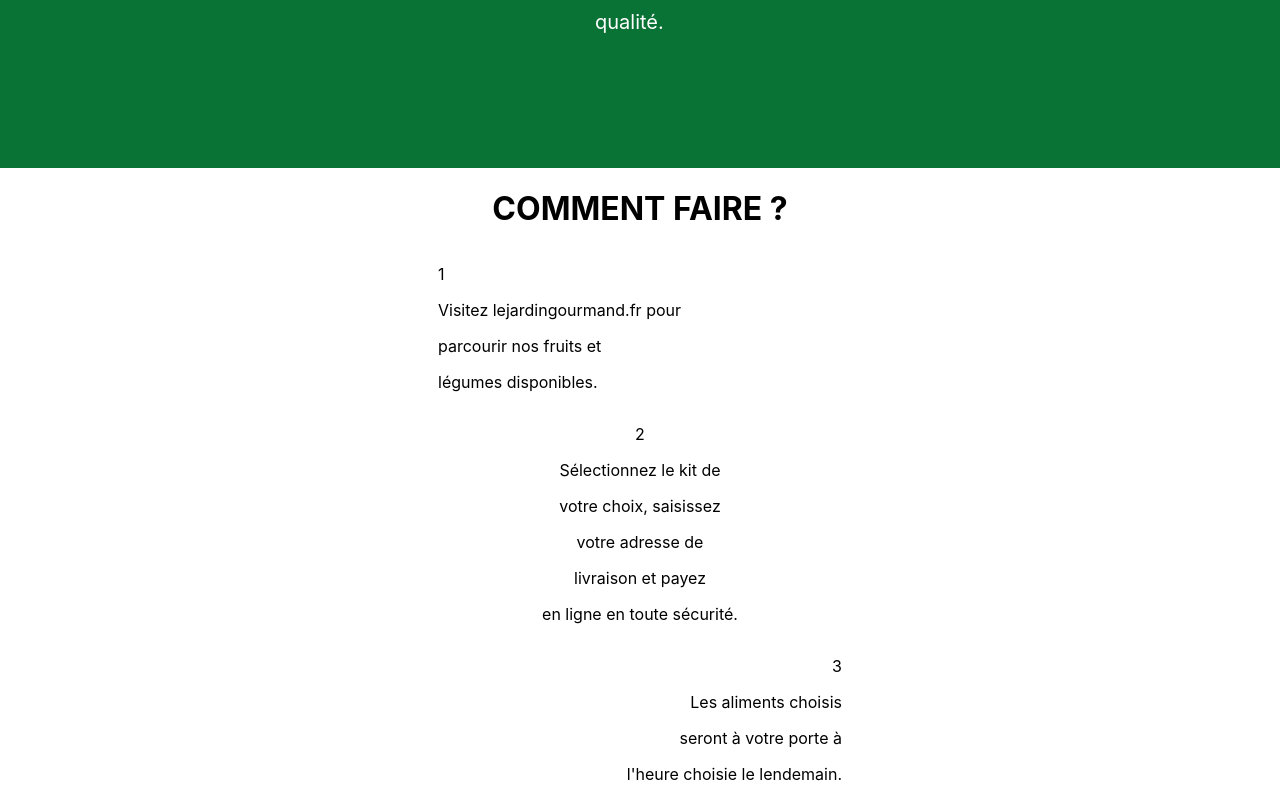
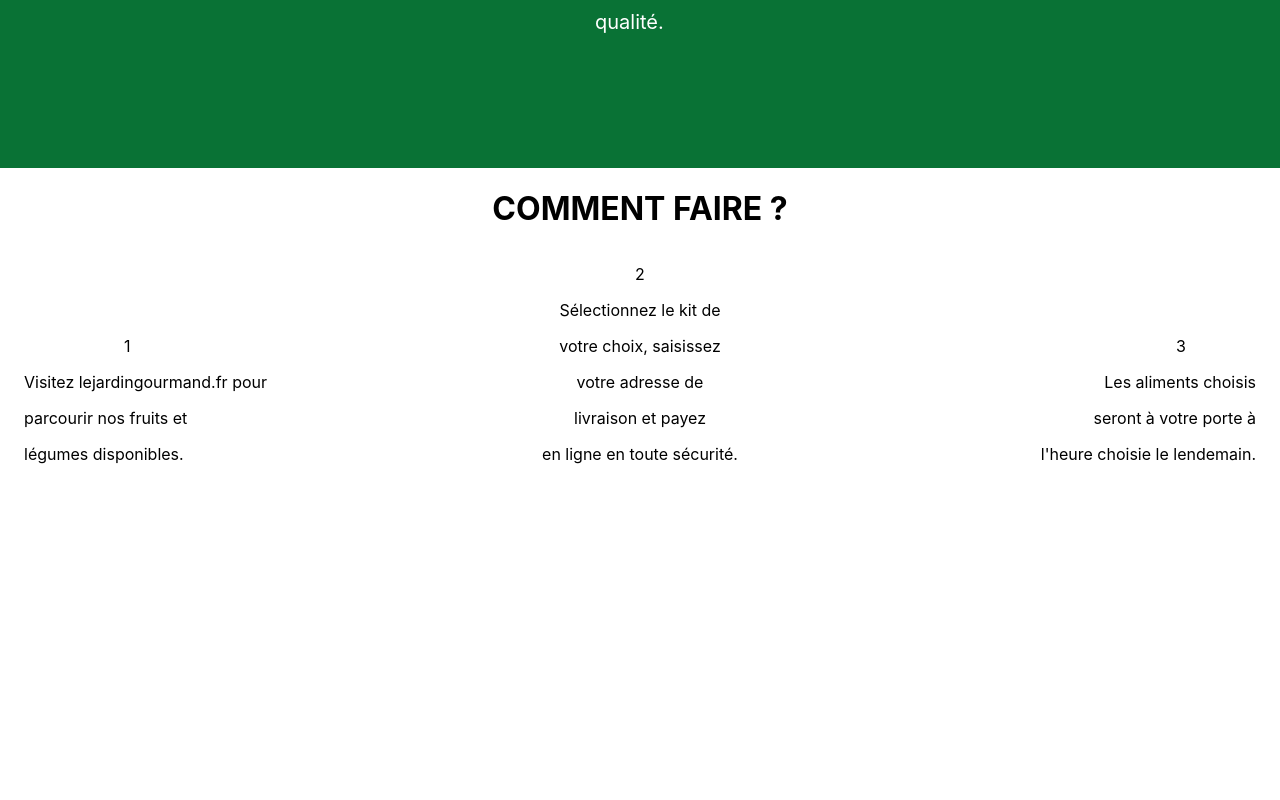
Before and after one commit to Faiz-git99/projetprofessionnel, a React (Create React App) app in the folder fruits-legumes/: page / in a window 1280 px wide. Shown: the part 741-1541 px from the top of the page. After the commit the page ends 1221 px from the top, so only its background shows below. Built offline with nearby package versions, Linux system fonts and the light colour scheme.

Commit message:
ajustement de la page comment faire

```diff
--- a/fruits-legumes/src/styles/fonctionnement.css
+++ b/fruits-legumes/src/styles/fonctionnement.css
@@ -1,16 +1,4 @@
-.fonctionnement {
-    display: flex;
-    flex-direction: column;
-    align-items: center; /* Centrer le contenu verticalement */
-  }
-
-  .commentfaire {
-    display: flex;
-    flex-direction: column;
-    align-items: center;
-    width: 100%;
-  }
-
+/* mise en forme de page fonctionnenement */
   .commentfaire h1 {
     text-transform: uppercase;
     text-align: center;
@@ -28,6 +16,10 @@
     margin-left: 0;
   }
 
+  /* Légère décalage du nombre 1 au centre */
+  .p1 {
+    margin-left: 100px;
+  }
   .prt2 {
     text-align: center; /* Centrer les textes de la deuxième section */
   }
@@ -37,6 +29,10 @@
     margin-right: 0;
   }
 
+.p3 {
+    margin-right: 70px;
+}
+
   /* Ajoutez de l'espace entre les trois sections */
   .commentfaire > div {
     display: inline-block;
```
